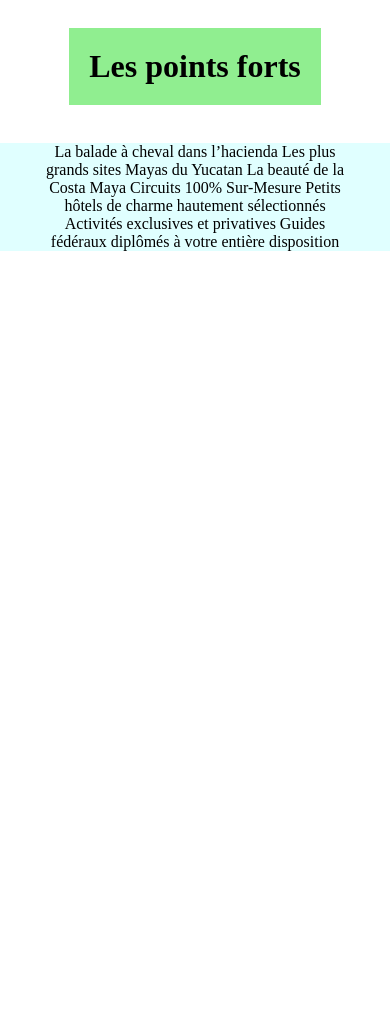
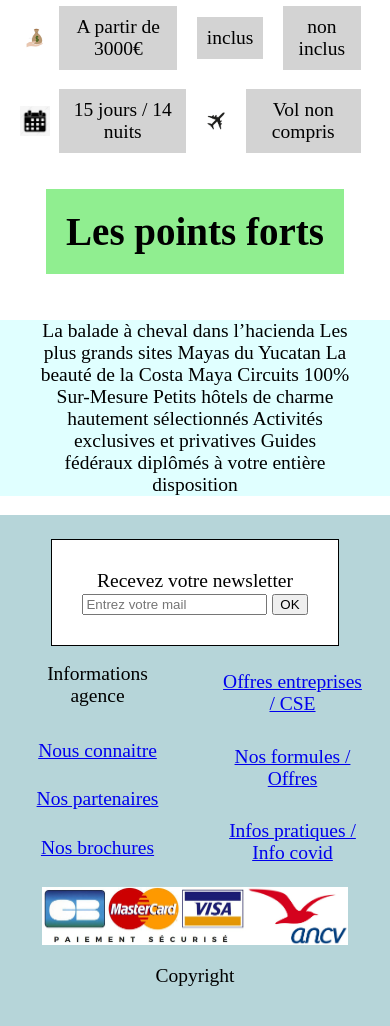
Before and after one commit to sgonzalez58/VeggiLand, a plain HTML site: page yucatan.html in a window 390 px wide. Shown: the part 787-1813 px from the top of the page. Before the commit the page ends 1054 px from the top, so only its background shows below. Drawn offline with Linux system fonts and the light colour scheme.

Commit message:
ajout du footer et modification page yucatan

```diff
--- a/CSS/yucatan.css
+++ b/CSS/yucatan.css
@@ -1,3 +1,7 @@
+html{
+    font-size: 5vw;
+}
+
 body {
     margin:0;
     padding: 0;
@@ -21,6 +25,7 @@ header{
     background-color: white;
     align-items: center;
     z-index: 10;
+    font-size: clamp(10px,1rem,24px);
 }
 nav ul{
     display: none;
@@ -89,7 +94,7 @@ main > p{
 }
 
 main div > p{
-    margin : 10px 10px;
+    margin : 0.5rem;
     text-align: center;
     background-color: lightgray;
     padding : 10px;
@@ -110,7 +115,7 @@ main div > p{
     flex-direction: row;
     align-items: center;
     justify-content: space-between;
-    padding: 0 10%;
+    padding: 0 1rem;
 }
 .flex-row-inline{
     display: flex;
@@ -118,3 +123,69 @@ main div > p{
     align-items: center;
     justify-content: space-between;
 }
+
+footer {
+    background-color: #b6d5d9;
+    padding: 20px 0;
+    text-align: center;
+    font-size: clamp(10px,1rem,32px);
+}
+.grid{
+    display: grid;
+    grid-template-columns: repeat(4,1fr);
+    grid-auto-rows: minmax(50px, auto);
+    row-gap: 0.7rem;
+    justify-items: center;
+    align-items: center;
+}
+.grid >*{
+    margin:0 1.2rem;
+}
+
+#newsletter{
+    grid-column: 1/5;
+    grid-row: 1/3;
+    display: flex;
+    flex-direction: column;
+    border: 1px solid black;
+    padding: 30px;
+    background-color: white;
+}
+
+
+#informations_agence{
+    grid-column: 1/3;
+    grid-row: 3/6;
+    display: flex;
+    flex-direction: column;
+    align-items: center;
+}
+#informations_agence p{
+    margin:0 0 20px;
+}
+
+#informations_agence a{
+    line-height: 2.5em;
+}
+#offres_entreprise{
+    grid-column: 3/5;
+    grid-row: 3/4;
+}
+#Nos_formules{
+    grid-column: 3/5;
+    grid-row: 4/5;
+}
+#Infos_pratiques{
+    grid-column: 3/5;
+    grid-row: 5/6;
+}
+#paiements{
+    display: flex;
+    grid-column: 1/5;
+    grid-row: 6/7;
+    background-color: white;
+}
+
+#paiements img {
+   height: clamp(20px, 3rem, 100px);
+}
--- a/yucatan.html
+++ b/yucatan.html
@@ -86,7 +86,32 @@ Activités exclusives et privatives
 Guides fédéraux diplômés à votre entière disposition
         </p>
     </main>
-
-
+<footer>
+    <div class="grid">
+    <form id="newsletter" action="post" for="machin.php">
+    <label for="mail">Recevez votre newsletter</label>
+    <div>
+    <input type="mail" name="mail" id="mail" placeholder="Entrez votre mail">
+    <input type="submit" value="OK">
+    </div>
+    </form>
+    <div id="informations_agence">
+    <p>
+        Informations agence
+    </p>
+    <a href="#">Nous connaitre</a>
+    <a href="#">Nos partenaires</a>
+    <a href="#">Nos brochures</a>
+    </div>
+    <a href="#" id="offres_entreprise">Offres entreprises / CSE</a>
+    <a href="#" id="Nos_formules">Nos formules / Offres</a>
+    <a href="#" id="Infos_pratiques">Infos pratiques / Info covid</a>
+    <div id="paiements">
+    <img src="img/moyens de paiement.png" alt="moyens de paiement" title="paiements">
+    <img src="img/ancv.png"  alt="ancv" title="ancv">
+    </div>
+    </div>
+    <p>Copyright</p>
+    </footer>
 </body>
 </html>
```
